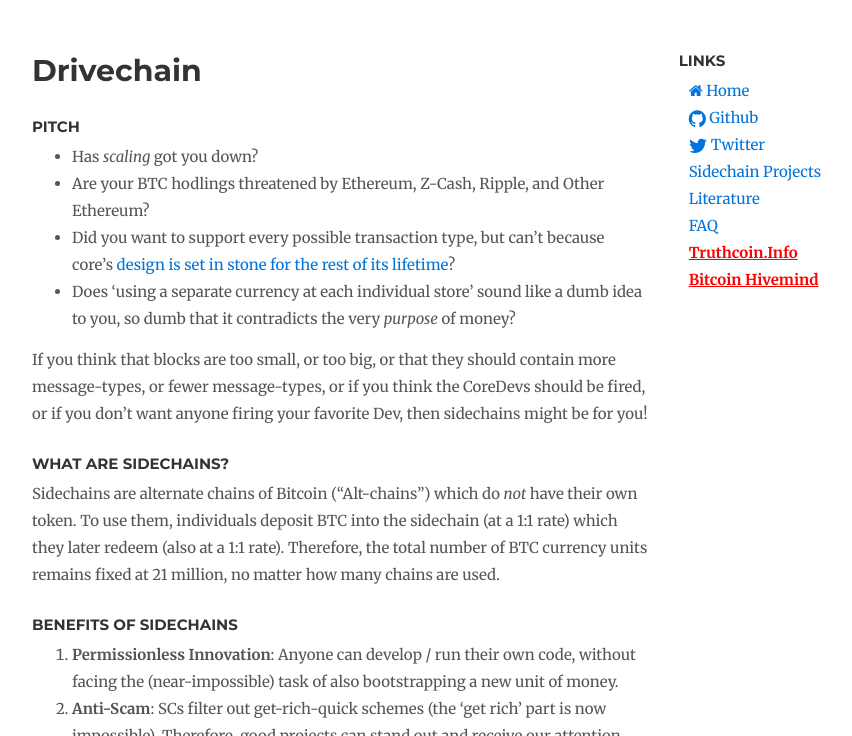
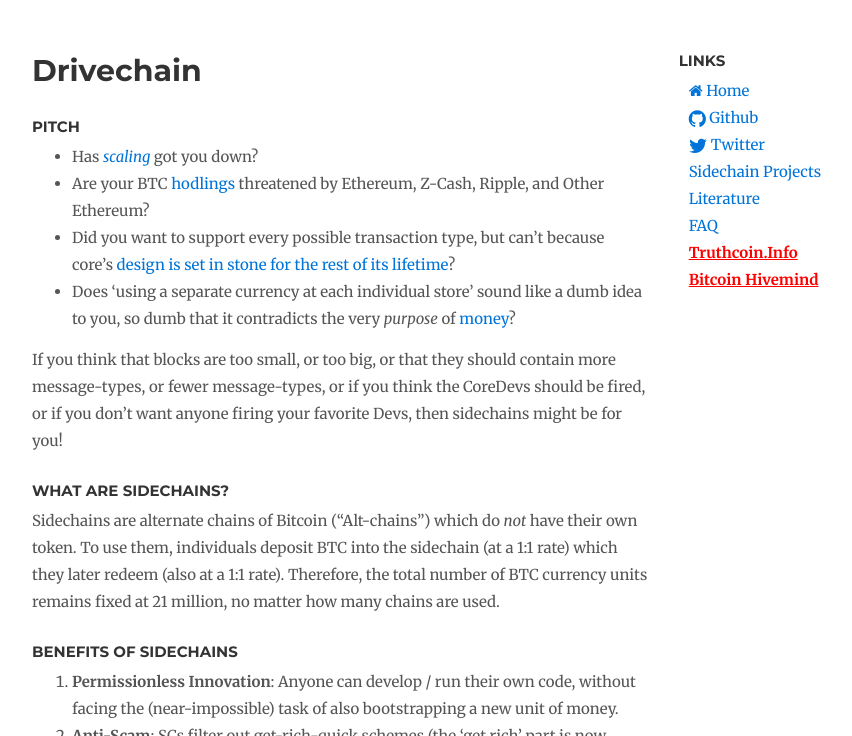
Before and after one commit to drivechain-project/drivechain.info, a Jekyll site: the page built from index.md, in a window 1280 px wide and 900 px high, cut to the strip 164-900 px from the top of the window. Shown: the whole strip, without its empty margins (138-990 px from the left). Built offline with Jekyll 4.4.1, drawn with Linux system fonts in a browser that asks for light colours; nearby versions of some CDN libraries; comment, search, counter and statistics services are not loaded.

Commit message:
Inside Jokes
Letting everyone in on the jokes.

```diff
--- a/index.md
+++ b/index.md
@@ -6,12 +6,12 @@
 
 ### Pitch
 
-* Has *scaling* got you down?
-* Are your BTC hodlings threatened by Ethereum, Z-Cash, Ripple, and Other Ethereum?
+* Has [*scaling*](https://www.reddit.com/r/btc/comments/4zqd7g/roger_ver_does_your_bitcoin_classic_pool_on/d6yk872/?context=10000) got you down?
+* Are your BTC [hodlings](https://bitcointalk.org/index.php?topic=375643.0) threatened by Ethereum, Z-Cash, Ripple, and Other Ethereum?
 * Did you want to support every possible transaction type, but can't because core's [design is set in stone for the rest of its lifetime](http://satoshi.nakamotoinstitute.org/posts/bitcointalk/126/#selection-21.69-21.214)?
-* Does 'using a separate currency at each individual store' sound like a dumb idea to you, so dumb that it contradicts the very *purpose* of money?
+* Does 'using a separate currency at each individual store' sound like a dumb idea to you, so dumb that it contradicts the very *purpose* of [money](http://nakamotoinstitute.org/shelling-out/)?
 
-If you think that blocks are too small, or too big, or that they should contain more message-types, or fewer message-types, or if you think the CoreDevs should be fired, or if you don't want anyone firing your favorite Dev, then sidechains might be for you!
+If you think that blocks are too small, or too big, or that they should contain more message-types, or fewer message-types, or if you think the CoreDevs should be fired, or if you don't want anyone firing your favorite Devs, then sidechains might be for you!
 
 ### What are sidechains?
 
```
